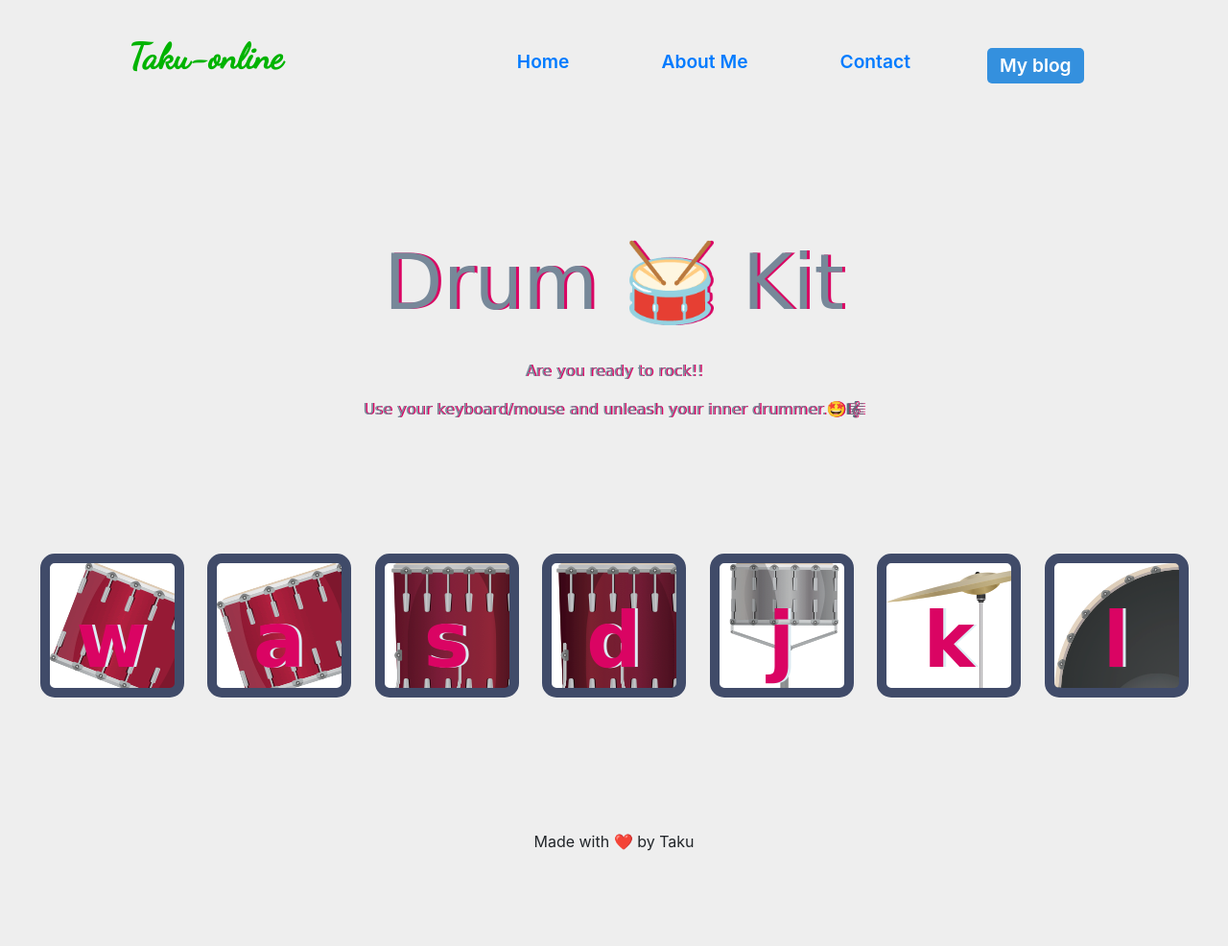
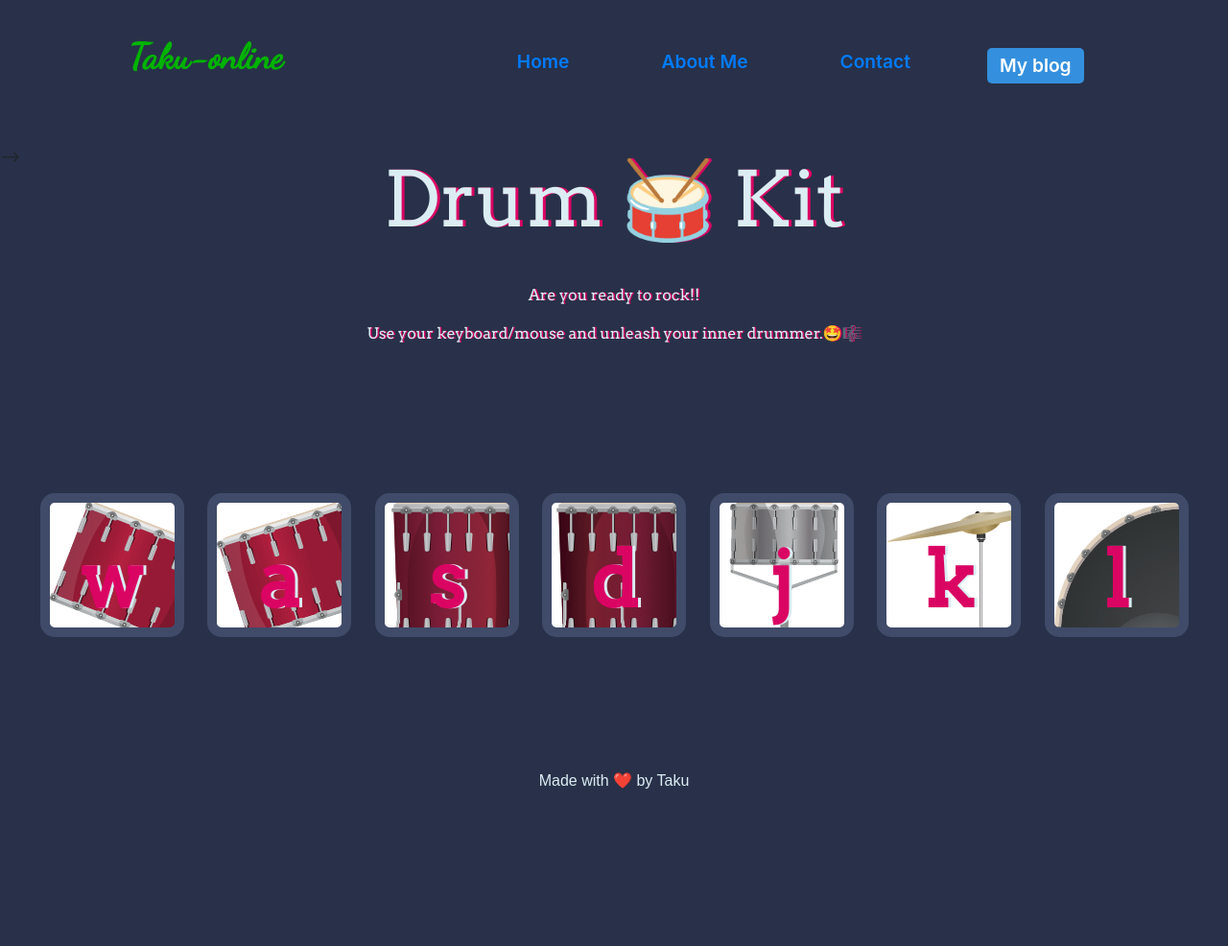
Before and after one commit to takuonline/portfolio_website_v2, a Flask app: page /drums in a window 1280 px wide. Shown: the whole page at 96% size. Before the commit the page ends 887 px from the top, so only its background shows below. Run offline with Flask 2, Linux system fonts and the light colour scheme; some libraries are stand-ins or nearby versions.

Commit message:
touch ups

```diff
--- a/website/static/style.css
+++ b/website/static/style.css
@@ -1006,82 +1006,6 @@
   justify-content: space-evenly;
   flex-wrap: wrap; }
 
-.body {
-  text-align: center;
-  background-color: #283149;
-  max-height: 70rem; }
-
-#title {
-  margin-top: 8rem;
-  font-size: 5rem;
-  color: lightslategray;
-  font-family: "Arvo", cursive;
-  text-shadow: 3px 0 #DA0463; }
-
-.drum-footer {
-  color: lightslategray;
-  font-family: sans-serif; }
-
-.text {
-  font-size: 1rem;
-  text-decoration: none;
-  color: lightslategray;
-  margin-top: 2rem;
-  text-shadow: 1.5px 0 #DA0463;
-  font-family: "Arvo", cursive; }
-
-.w {
-  background-image: url("drum-kit/images/tom1.png"); }
-
-.a {
-  background-image: url("drum-kit/images/tom2.png"); }
-
-.s {
-  background-image: url("drum-kit/images/tom3.png"); }
-
-.d {
-  background-image: url("drum-kit/images/tom4.png"); }
-
-.j {
-  background-image: url("drum-kit/images/snare.png"); }
-
-.k {
-  background-image: url("drum-kit/images/crash.png"); }
-
-.l {
-  background-image: url("drum-kit/images/kick.png"); }
-
-.set {
-  margin: 10% auto; }
-
-.game-over {
-  background-color: red;
-  opacity: 0.8; }
-
-.pressed {
-  box-shadow: 0 3px 4px 0 #DBEDF3;
-  opacity: 0.5; }
-
-.red {
-  color: red; }
-
-.drum {
-  outline: none;
-  border: 10px solid #404B69;
-  font-size: 5rem;
-  font-family: 'Arvo', cursive;
-  line-height: 2;
-  font-weight: 900;
-  color: #DA0463;
-  text-shadow: 3px 0 #DBEDF3;
-  border-radius: 15px;
-  display: inline-block;
-  width: 150px;
-  height: 150px;
-  text-align: center;
-  margin: 10px;
-  background-color: white; }
-
 .designs {
   display: flex;
   justify-content: center;
@@ -1706,7 +1630,8 @@
   width: 70%;
   display: flex;
   flex-direction: column;
-  justify-content: center; }
+  justify-content: center;
+  align-items: center; }
   @media (max-width: 56.25em) {
     .simon-game-container {
       width: 100%; } }
@@ -1722,3 +1647,94 @@
   margin-right: -15px;
   margin-left: -15px;
   justify-content: center; }
+
+#title {
+  font-size: 5rem;
+  color: #dbedf3;
+  font-family: "Arvo", cursive;
+  text-shadow: 3px 0 #DA0463;
+  text-align: center; }
+
+.drum-footer {
+  color: #dbedf3;
+  font-family: sans-serif;
+  text-align: center; }
+
+.text {
+  font-size: 1rem;
+  text-decoration: none;
+  color: #dbedf3;
+  margin-top: 2rem;
+  text-shadow: 1.5px 0 #DA0463;
+  font-family: "Arvo", cursive;
+  text-align: center; }
+
+.w {
+  background-image: url("drum-kit/images/tom1.png"); }
+
+.a {
+  background-image: url("drum-kit/images/tom2.png"); }
+
+.s {
+  background-image: url("drum-kit/images/tom3.png"); }
+
+.d {
+  background-image: url("drum-kit/images/tom4.png"); }
+
+.j {
+  background-image: url("drum-kit/images/snare.png"); }
+
+.k {
+  background-image: url("drum-kit/images/crash.png"); }
+
+.l {
+  background-image: url("drum-kit/images/kick.png"); }
+
+.set {
+  margin: 10% auto; }
+
+.game-over {
+  background-color: red;
+  opacity: 0.8; }
+
+.pressed {
+  box-shadow: 0 3px 4px 0 #DBEDF3;
+  opacity: 0.5; }
+
+.red {
+  color: red; }
+
+.drum {
+  outline: none;
+  border: 10px solid #404B69;
+  font-size: 5rem;
+  font-family: 'Arvo', cursive;
+  line-height: 2;
+  font-weight: 900;
+  color: #DA0463;
+  text-shadow: 3px 0 #DBEDF3;
+  border-radius: 15px;
+  display: inline-block;
+  width: 150px;
+  height: 150px;
+  text-align: center;
+  margin: 10px;
+  background-color: white; }
+
+.drum-kit-bg {
+  background-color: #283149;
+  position: absolute;
+  top: -2rem;
+  z-index: -5;
+  width: 100%;
+  justify-content: center;
+  align-items: center;
+  overflow: hidden;
+  background-size: cover; }
+
+.drum-kit-container {
+  margin: 10rem auto;
+  width: 100%;
+  display: flex;
+  flex-direction: column;
+  justify-content: center; }
--- a/website/static/stylesheet/sass/main.scss
+++ b/website/static/stylesheet/sass/main.scss
@@ -16,7 +16,6 @@
 @import "components/cubes";
 @import "components/navbar";
 @import "components/projects";
-@import "components/drumkit";
 @import "components/designs";
 @import "components/ai";
 @import "components/grid";
@@ -27,3 +26,4 @@
 @import "pages/home";
 @import "pages/contact";
 @import "pages/simon";
+@import "pages/drumkit";
--- a/website/static/stylesheet/sass/components/_drumkit.scss
+++ b/website/static/stylesheet/sass/pages/_drumkit.scss
@@ -1,30 +1,26 @@
-.body {
-    text-align: center;
-    background-color: #283149;
-    max-height: 70rem;
-}
 
 #title {
-    margin-top: 8rem;
     font-size: 5rem;
-    color: lightslategray;
+    color: #dbedf3;
     font-family: "Arvo", cursive;
     text-shadow: 3px 0 #DA0463;
+    text-align: center;
 }
 
 .drum-footer {
-    color: lightslategray;
+    color:#dbedf3;
     font-family: sans-serif;
+    text-align: center;
 }
 
 .text{
     font-size: 1rem;
     text-decoration: none;
-    color: lightslategray;
+    color: #dbedf3;
     margin-top: 2rem;
     text-shadow: 1.5px 0 #DA0463;
     font-family: "Arvo", cursive;
-    // margin-bottom: -2rem;
+    text-align: center;
 }
 
 
@@ -90,3 +86,24 @@
     margin: 10px;
     background-color: white;
 }
+
+
+.drum-kit-bg{
+    background-color: #283149;
+    position: absolute;
+    top: -2rem;
+    z-index: -5;
+    width: 100%;
+    justify-content: center;
+    align-items: center;
+    overflow: hidden;
+    background-size: cover;
+}
+
+.drum-kit-container{
+    margin: 10rem auto;
+    width: 100%;
+    display: flex;
+    flex-direction: column;
+    justify-content: center;
+}
--- a/website/static/stylesheet/sass/pages/_simon.scss
+++ b/website/static/stylesheet/sass/pages/_simon.scss
@@ -87,6 +87,7 @@
     display: flex;
     flex-direction: column;
     justify-content: center;
+    align-items: center;
 
     @include res(tab-port){
         width: 100%;
--- a/website/templates/base.html
+++ b/website/templates/base.html
@@ -13,8 +13,11 @@
   <link rel="stylesheet" href="/static/style.css">
 
   <!-- google fonts -->
+
   <link href="https://fonts.googleapis.com/css2?family=Dancing+Script&display=swap" rel="stylesheet">
   <link href="https://fonts.googleapis.com/css2?family=Lato&display=swap" rel="stylesheet">
+  <link href="https://fonts.googleapis.com/css?family=Press+Start+2P" rel="stylesheet">
+  <link href="https://fonts.googleapis.com/css?family=Arvo" rel="stylesheet">
 
   <!-- favicon -->
   <link rel="apple-touch-icon" sizes="180x180" href="../static/favicon/apple-touch-icon.png">
--- a/website/templates/drum-kit/index.html
+++ b/website/templates/drum-kit/index.html
@@ -1,7 +1,7 @@
 {%extends"base.html" %}
 {%block content%}
 
-<!DOCTYPE html>
+<!-- <!DOCTYPE html>
 <html lang="en" dir="ltr">
 
 <head>
@@ -9,11 +9,14 @@
   <title>Drum Kit</title>
   <!-- <link rel="stylesheet" href="drum_styles.css"> -->
   <!-- <link href="https://fonts.googleapis.com/css?family=Arvo" rel="stylesheet"> -->
-</head>
+</head> -->
 
-<body class="body">
 
-  <h1 id="title">Drum 🥁 Kit</h1>
+<div class="drum-kit-bg">
+<div class="drum-kit-container">
+
+
+  <h1 id="title">Drum 🥁 Kit   </h1>
   <div class="text">
     <p>Are you ready to rock!!</p>
    <p>Use your keyboard/mouse and unleash your inner drummer.🤩🎼</p>
@@ -29,13 +32,14 @@
   </div>
 
 
-  <footer>
+  <footer class="drum-footer">
     Made with ❤️ by Taku
   </footer>
   <script src="{{url_for('static', filename='index.js')}}"></script>
 
-</body>
-
-</html>
+</div>
+</div>
+<!--
+</html> -->
 
 {%endblock%}
```
Also changed, not shown: website/static/simon/simon_game.html (deleted, +0 -49 lines), website/static/simon/simon_styles.css (deleted, +0 -53 lines), website/templates/home.html (+4 -4 lines), website/templates/simon/simon_game.html (+0 -11 lines), website/templates/simon/simon_game.js (deleted, +0 -103 lines), website/templates/simon/simon_styles.css (deleted, +0 -53 lines), 5 other files.
